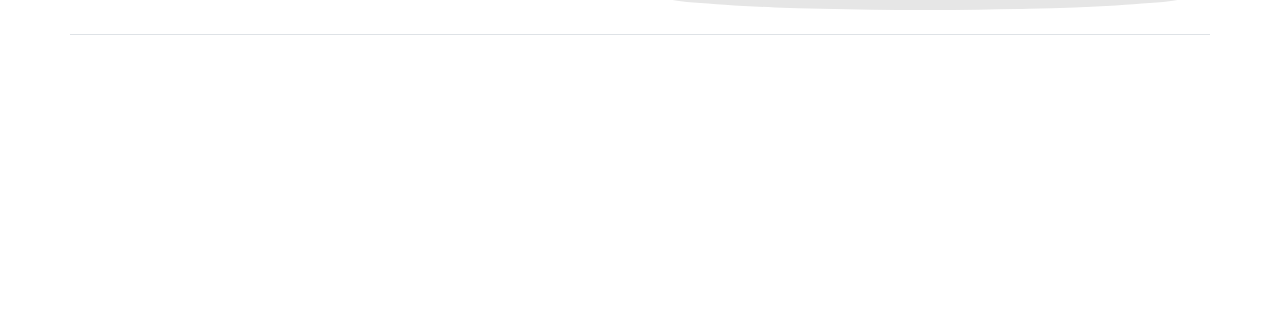
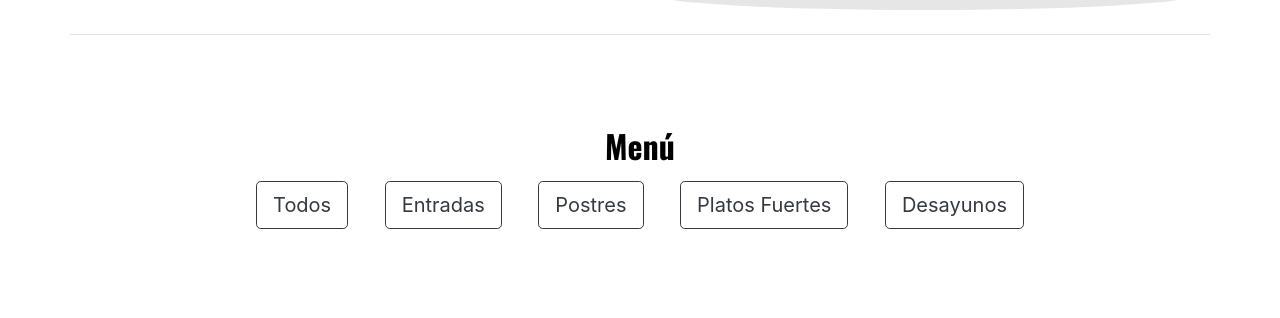
Before and after one commit to EduardoUDG/Proyecto1_PorgramacionInternet, a plain HTML site: page index.html in a window 1280 px wide. Shown: the part 1394-1712 px from the top of the page. Before the commit the page ends 1449 px from the top, so only its background shows below. Drawn offline with nearby package versions, Linux system fonts and the light colour scheme.

Commit message:
se agrego un la seccion del menu donde inclue un h1 con el texto "MENU" y se añadieron 5 botones de las categorias del menu

```diff
--- a/index.html
+++ b/index.html
@@ -96,6 +96,29 @@
   </section>
 
 
+  <!-- Menu comida -->
+  <section id="menus">
+    <div class="container-fluid py-0 py-md-4 scroll-menu">
+      <div class="content-center pt-5">
+        <h2 id="titulo-2"><b>Menú</b></h2>
+        <button class="btn btn-lg btn-outline-dark my-2 mx-sm-3" type="submit">Todos</button>
+        <button class="btn btn-lg btn-outline-dark my-2 mx-sm-3" type="submit">Entradas</button>
+        <button class="btn btn-lg btn-outline-dark my-2 mx-sm-3" type="submit">Postres</button>
+        <button class="btn btn-lg btn-outline-dark my-2 mx-sm-3" type="submit">Platos Fuertes</button>
+        <button class="btn btn-lg btn-outline-dark my-2 mx-sm-3" type="submit">Desayunos</button>
+      </div>
+    </div>
+  </section>
+
+
+
+
+
+
+
+
+
+
   <script src="js/jquery-3.4.1.min.js"></script>
   <script src="js/popper.min.js"></script>
   <script src="js/bootstrap.min.js"></script>
```
